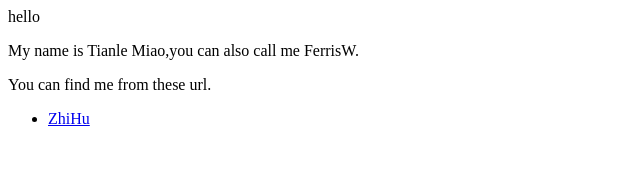
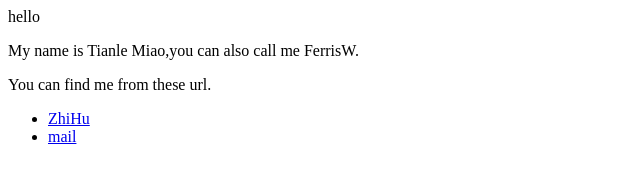
Before and after one commit to Miao1002/Miao1002.github.io, a plain HTML site: page index.htm in a window 1280 px wide. Shown: the full height of the page, 0-640 px from the left. Drawn offline with Linux system fonts and the light colour scheme.

Commit message:
index.htm

```diff
--- a/index.htm
+++ b/index.htm
@@ -4,4 +4,5 @@
 
 <ul>
   <li> <a href="https://www.zhihu.com/people/koker-33/answers">ZhiHu</a> </li>
+  <li> <a href="miaotianle@cug.edu.cn">mail</a> </li>
 </ul>
```
